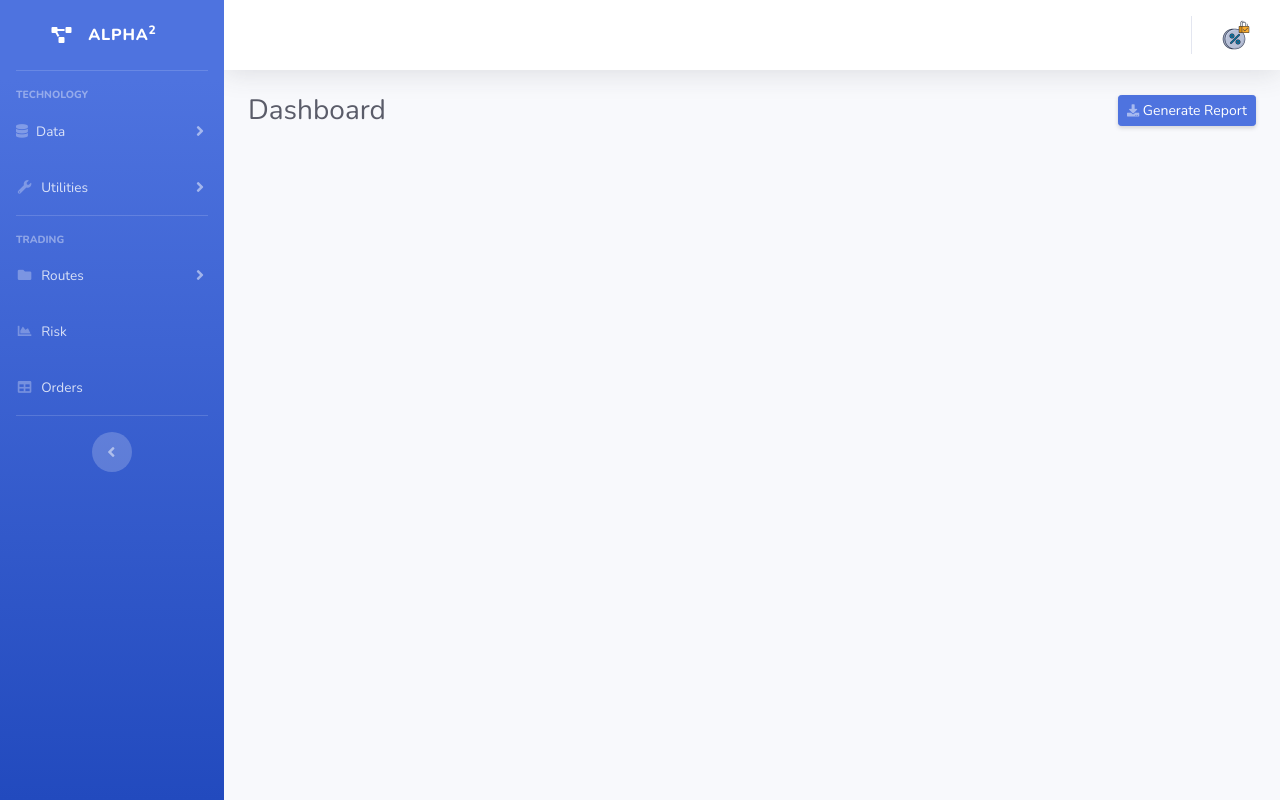
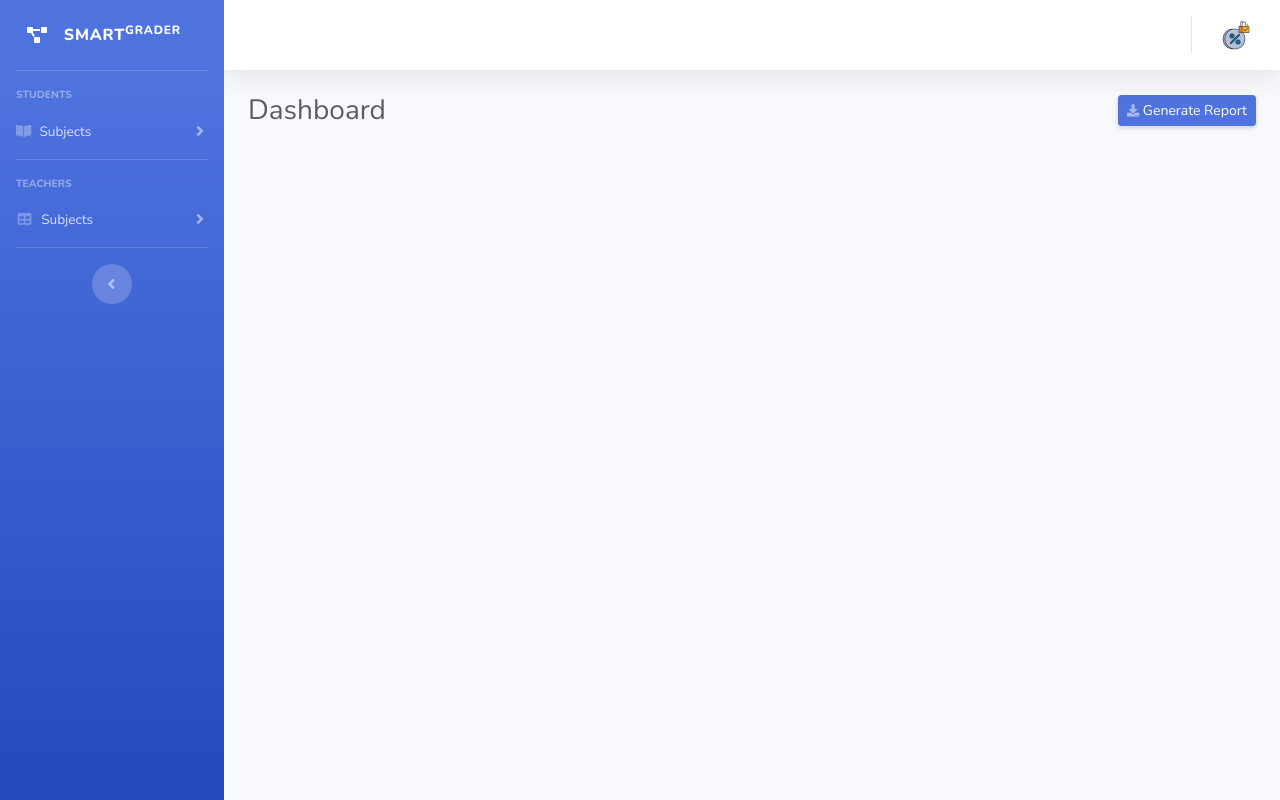
Before and after one commit to joseph-dougal/CS691, a Flask app: page / in a window 1280 px wide. Run offline with Flask 2, Linux system fonts and the light colour scheme; some libraries are stand-ins or nearby versions.

Commit message:
updated components to match main

```diff
--- a/project/templates/components/sidebar.html
+++ b/project/templates/components/sidebar.html
@@ -4,7 +4,8 @@
     <!-- Sidebar - Brand -->
     <a class="sidebar-brand d-flex align-items-center justify-content-center" href="/">
         <i class="fas fa-project-diagram"></i>
-        <div class="sidebar-brand-text mx-3">Alpha<sup>2</sup></div>
+
+        <div class="sidebar-brand-text mx-3">Smart<sup>Grader</sup></div>
     </a>
 
     <!-- Divider -->
@@ -12,38 +13,20 @@
 
     <!-- Heading -->
     <div class="sidebar-heading">
-        Technology
+        Students
     </div>
 
     <!-- Nav Item - Pages Collapse Menu -->
     <li class="nav-item">
-        <a class="nav-link collapsed" href="#" data-toggle="collapse" data-target="#collapseTwo" aria-expanded="true"
+        <a class="nav-link collapsed" href="#" data-toggle="collapse" data-target="#collapseOne" aria-expanded="true"
             aria-controls="collapseTwo">
-            <i class="fas fa-database"></i>
-            <span>Data</span>
+            <i class="fas fa-book-open"></i>
+            <span>Subjects</span>
         </a>
-        <div id="collapseTwo" class="collapse" aria-labelledby="headingTwo" data-parent="#accordionSidebar">
+        <div id="collapseOne" class="collapse" aria-labelledby="headingTwo" data-parent="#accordionSidebar">
             <div class="bg-white py-2 collapse-inner rounded">
-                <h6 class="collapse-header">Custom Components:</h6>
-                <a class="collapse-item" href="/">JPM</a>
-                <a class="collapse-item" href="/">CITI</a>
-            </div>
-        </div>
-    </li>
-
-    <!-- Nav Item - Utilities Collapse Menu -->
-    <li class="nav-item">
-        <a class="nav-link collapsed" href="#" data-toggle="collapse" data-target="#collapseUtilities"
-            aria-expanded="true" aria-controls="collapseUtilities">
-            <i class="fas fa-fw fa-wrench"></i>
-            <span>Utilities</span>
-        </a>
-        <div id="collapseUtilities" class="collapse" aria-labelledby="headingUtilities" data-parent="#accordionSidebar">
-            <div class="bg-white py-2 collapse-inner rounded">
-                <h6 class="collapse-header">Vendor Feeds:</h6>
-                <a class="collapse-item" href="/">JPM</a>
-                <a class="collapse-item" href="/">GS</a>
-                <a class="collapse-item" href="/">BAML</a>
+                <a class="collapse-item" href="/student-math-question">Math</a>
+                <a class="collapse-item" href="/">English</a>
             </div>
         </div>
     </li>
@@ -53,10 +36,29 @@
 
     <!-- Heading -->
     <div class="sidebar-heading">
-        Trading
+        Teachers
     </div>
 
     <!-- Nav Item - Pages Collapse Menu -->
+    <li class="nav-item">
+        <a class="nav-link collapsed" href="#" data-toggle="collapse" data-target="#collapseTwo" aria-expanded="true"
+            aria-controls="collapseTwo">
+            <i class="fas fa-fw fa-table"></i>
+            <span>Subjects</span>
+        </a>
+        <div id="collapseTwo" class="collapse" aria-labelledby="headingTwo" data-parent="#accordionSidebar">
+            <div class="bg-white py-2 collapse-inner rounded">
+                <a class="collapse-item" href="/teacher-math-question">Math</a>
+                <a class="collapse-item" href="/">English</a>
+            </div>
+        </div>
+    </li>
+
+    <!-- Divider -->
+    <hr class="sidebar-divider d-none d-md-block">
+
+<!--
+    &lt;!&ndash; Nav Item - Pages Collapse Menu &ndash;&gt;
     <li class="nav-item">
         <a class="nav-link collapsed" href="#" data-toggle="collapse" data-target="#collapsePages" aria-expanded="true"
             aria-controls="collapsePages">
@@ -77,23 +79,7 @@
             </div>
         </div>
     </li>
-
-    <!-- Nav Item - Charts -->
-    <li class="nav-item">
-        <a class="nav-link" href="/">
-            <i class="fas fa-fw fa-chart-area"></i>
-            <span>Risk</span></a>
-    </li>
-
-    <!-- Nav Item - Tables -->
-    <li class="nav-item">
-        <a class="nav-link" href="/">
-            <i class="fas fa-fw fa-table"></i>
-            <span>Orders</span></a>
-    </li>
-
-    <!-- Divider -->
-    <hr class="sidebar-divider d-none d-md-block">
+-->
 
     <!-- Sidebar Toggler (Sidebar) -->
     <div class="text-center d-none d-md-inline">
--- a/project/templates/components/topbar.html
+++ b/project/templates/components/topbar.html
@@ -8,7 +8,6 @@
 
      <!-- Topbar Navbar -->
      <ul class="navbar-nav ml-auto">
-
          <div class="topbar-divider d-none d-sm-block"></div>
 
          <!-- Nav Item - User Information -->
@@ -17,17 +16,22 @@
                  aria-haspopup="true" aria-expanded="false">
                  <img class="img-profile rounded-circle" src="static/img/profile.png">
              </a>
-            <!-- Dropdown - User Information -->
+             <!-- Drop down - User Information -->
              <div class="dropdown-menu dropdown-menu-right shadow animated--grow-in" aria-labelledby="userDropdown">
 
-                <a class="dropdown-item" href="#">
-                    <i class="fas fa-cogs fa-sm fa-fw mr-2 text-gray-400"></i>
-                    Settings
+                 <a class="dropdown-item" href="/login">
+                     <i class="fas fa-user-plus fa-sm fa-fw mr-2 text-gray-400"></i>
+                     Login
                  </a>
                  <div class="dropdown-divider"></div>
                  <a class="dropdown-item" href="#" data-toggle="modal" data-target="#logoutModal">
                      <i class="fas fa-sign-out-alt fa-sm fa-fw mr-2 text-gray-400"></i>
                      Logout
+                 </a>
+                 <div class="dropdown-divider"></div>
+                 <a class="dropdown-item" href="/forgot-password">
+                     <i class="fas fa-unlock fa-sm fa-fw mr-2 text-gray-400"></i>
+                     Forgot Password
                  </a>
              </div>
          </li>
```
Lines whose indentation alone changed are shown as unchanged.
